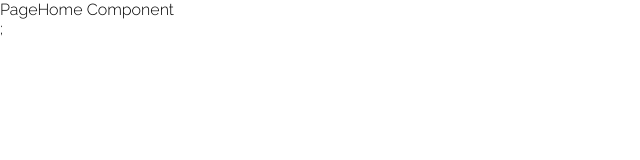
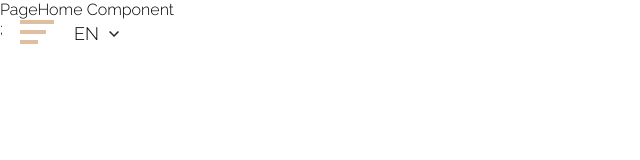
Before and after one commit to smtexx/yankee, a React (Create React App) app: page / in a window 1280 px wide. Shown: the top 160 px of the page, without its empty margins (0-640 px from the left). Built offline with nearby package versions, Linux system fonts and the light colour scheme.

Commit message:
Insert Menu componetn

```diff
--- a/src/components/Layout/Layout.tsx
+++ b/src/components/Layout/Layout.tsx
@@ -1,8 +1,9 @@
 import React from 'react';
 import { useSelector } from 'react-redux';
-import { selectMessage } from 'redux/selectors';
+import { selectLang, selectMessage } from 'redux/selectors';
 import Message from 'components/Message/Message';
 import s from './Layout.module.scss';
+import Menu from 'components/Menu/Menu';
 
 interface Props {
   children: React.ReactNode;
@@ -10,15 +11,18 @@ interface Props {
 
 export default function Layout({ children }: Props) {
   const message = useSelector(selectMessage);
+  const lang = useSelector(selectLang);
 
   return (
     <div className={s.layout}>
-      <div className={s.menu}></div>
+      <div className={s.menu}>
+        <Menu lang={lang} />
+      </div>
       <div className={s.content}>{children}</div>
       <div className={s.footer}></div>
       {message && (
         <div className={s.message}>
-          <Message text={message} />
+          <Message text={message} lang={lang} />
         </div>
       )}
     </div>
```
